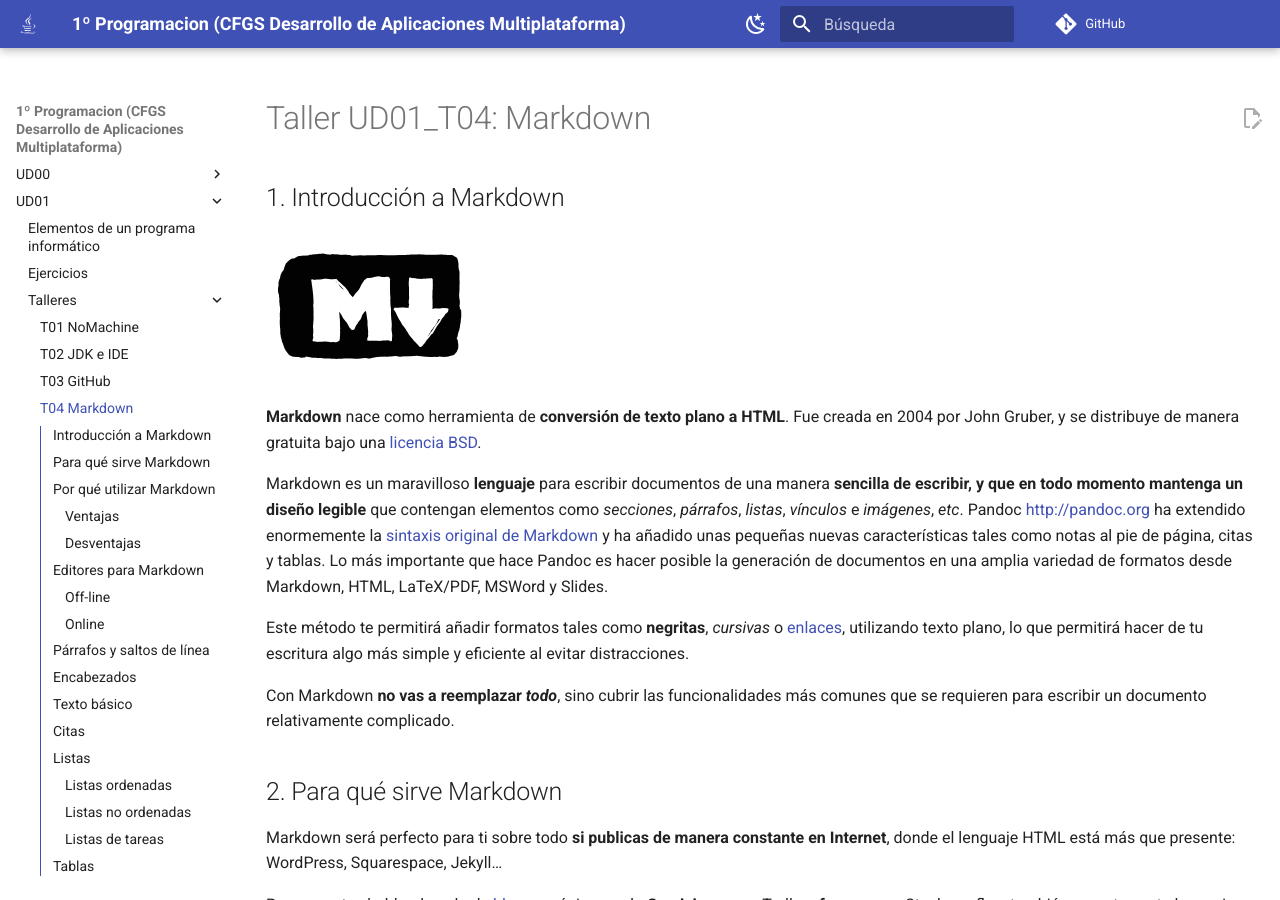
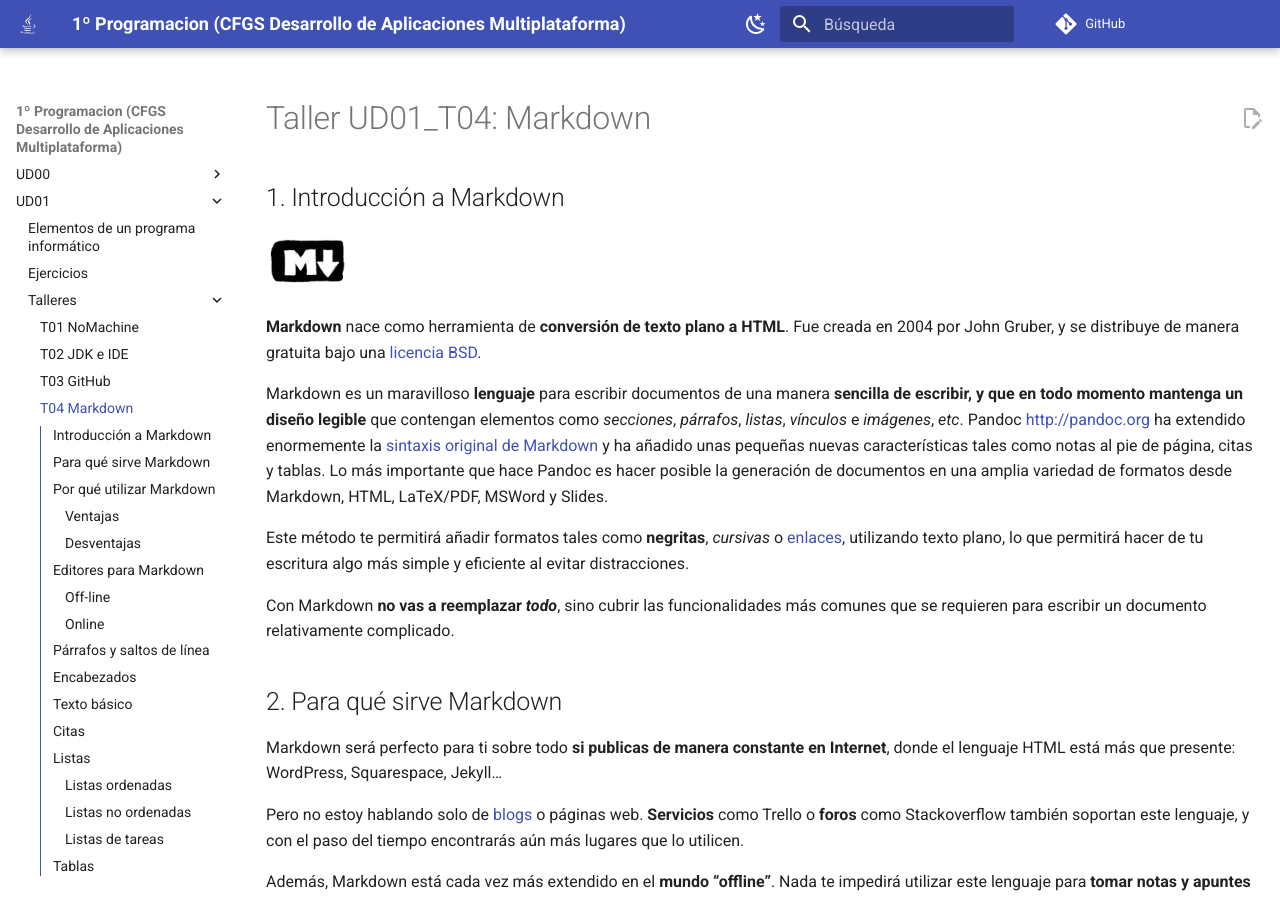
Before and after one commit to martinezpenya/1DAMProgramacion, an MkDocs documentation site: the page built from docs/UD01/UD01_T04_Markdown.md, in a window 1280 px wide and 900 px high. Built offline with MkDocs 1.6.1 and Material for MkDocs 9.7.7, drawn with Linux system fonts in a browser that asks for light colours; emoji names are drawn with the system emoji font; comment, search, counter and statistics services are not loaded.

Commit message:
Update UD01_T04_Markdown.md
He modificado el zoom aplicado a la img "markdown_logo.png" al principio del documento

```diff
--- a/docs/UD01/UD01_T04_Markdown.md
+++ b/docs/UD01/UD01_T04_Markdown.md
@@ -2,7 +2,7 @@
 
 ## Introducción a Markdown
 
-<img src="assets/markdown_logo.png" style="zoom:25%;" />
+<img src="assets/markdown_logo.png" style="zoom:10%;" />
 
 **Markdown** nace como herramienta de **conversión de texto plano a HTML**. Fue creada en 2004 por John Gruber, y se distribuye de manera gratuita bajo una [licencia BSD](https://es.wikipedia.org/wiki/Licencia_BSD).
 
```
